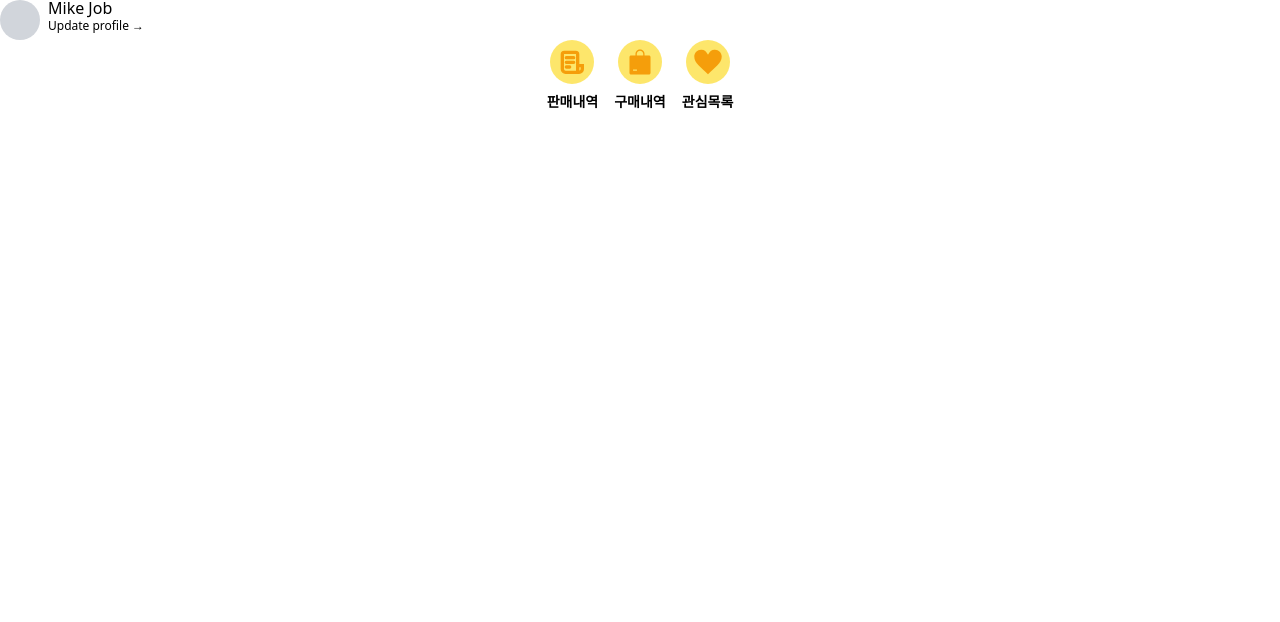
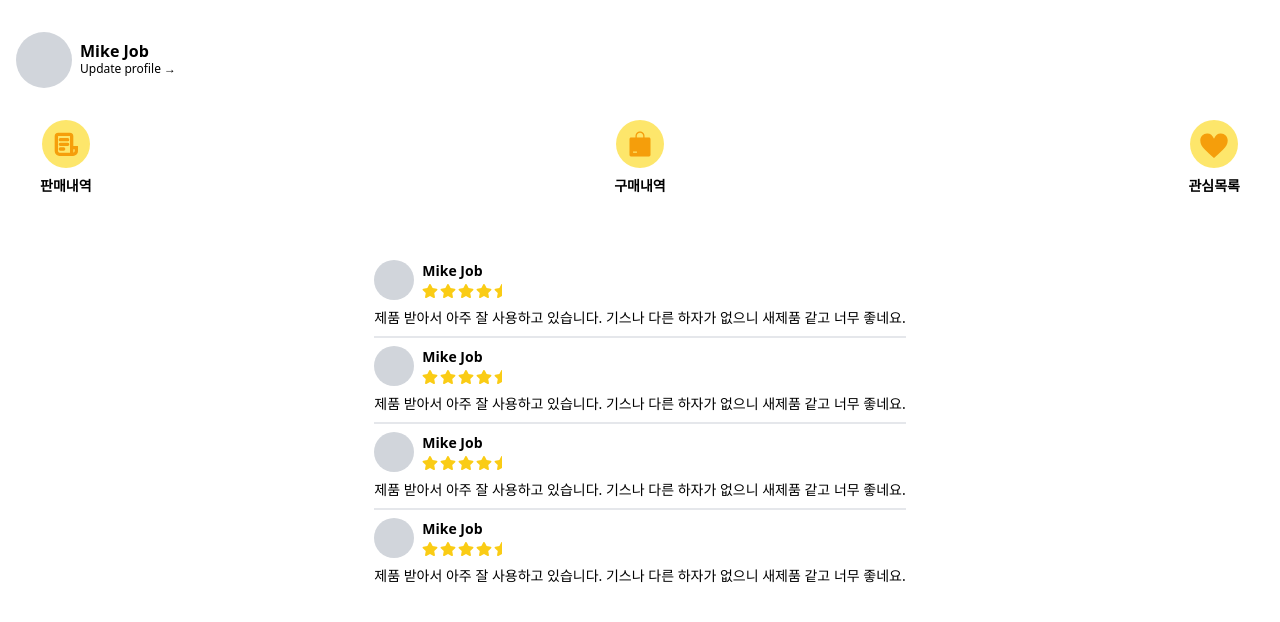
Before and after one commit to rnrudxo2872/market-c, a Next.js app: page /profile in a window 1280 px wide. Shown: the top 622 px of the page. Built offline with nearby package versions, Linux system fonts and the light colour scheme.

Commit message:
profile - 리뷰 뷰

```diff
--- /dev/null
+++ b/components/star.tsx
@@ -0,0 +1,29 @@
+export default function Stars({ fills }: { fills: number[] }) {
+  return (
+    <div className="flex gap-0.5">
+      {fills.map((fill, index) =>
+        fill === 0.5 ? (
+          <svg
+            viewBox="0 0 576 512"
+            xmlns="http://www.w3.org/2000/svg"
+            className="text-yellow-400 h-4 w-4"
+            fill="currentColor"
+            aria-hidden="true"
+          >
+            <path d="M288 0c-11.4 0-22.8 5.9-28.7 17.8L194 150.2 47.9 171.4c-26.2 3.8-36.7 36.1-17.7 54.6l105.7 103-25 145.5c-4.5 26.1 23 46 46.4 33.7L288 439.6V0z" />
+          </svg>
+        ) : fill === 0 ? null : (
+          <svg
+            viewBox="0 0 576 512"
+            xmlns="http://www.w3.org/2000/svg"
+            className="text-yellow-400 h-4 w-4"
+            fill="currentColor"
+            aria-hidden="true"
+          >
+            <path d="M316.7 17.8l65.43 132.4l146.4 21.29c26.27 3.796 36.79 36.09 17.75 54.59l-105.9 102.1l25.05 145.5c4.508 26.31-23.23 45.9-46.49 33.7L288 439.6l-130.9 68.7C133.8 520.5 106.1 500.9 110.6 474.6l25.05-145.5L29.72 226.1c-19.03-18.5-8.516-50.79 17.75-54.59l146.4-21.29l65.43-132.4C271.1-6.083 305-5.786 316.7 17.8z" />
+          </svg>
+        )
+      )}
+    </div>
+  );
+}
--- a/pages/profile.tsx
+++ b/pages/profile.tsx
@@ -1,13 +1,14 @@
 import { NextPage } from "next";
 import Link from "next/link";
+import Stars from "../components/star";
 
 const Profile: NextPage = () => {
   return (
-    <div className="flex flex-col">
-      <section className="flex gap-2 ">
-        <div className="w-10 h-10 rounded-full bg-gray-300" />
+    <div className="flex flex-col gap-8">
+      <section className="flex gap-2 pt-8 px-4 items-center">
+        <div className="w-14 h-14 rounded-full bg-gray-300" />
         <div className="flex flex-col leading-none">
-          <span>Mike Job</span>
+          <span className="font-semibold">Mike Job</span>
           <Link href={`/user/${1}/update`}>
             <a>
               <span className="text-xs">Update profile &rarr;</span>
@@ -15,42 +16,98 @@ const Profile: NextPage = () => {
           </Link>
         </div>
       </section>
-      <section className="flex mx-auto gap-4">
-        <div className="flex flex-col gap-2 items-center justify-center">
-          <button className="bg-yellow-300 bg-opacity-80 rounded-full p-1.5 fill-amber-500 stroke-amber-500">
+      <section className="flex justify-between gap-4 px-10">
+        <button className="flex flex-col gap-2 items-center justify-center">
           <svg
             viewBox="0 0 24 24"
             xmlns="http://www.w3.org/2000/svg"
-              className="w-8 h-8"
+            className="w-12 h-12 bg-yellow-300 bg-opacity-80 rounded-full p-2 fill-amber-500 stroke-amber-500"
           >
             <path d="M4 6.25C4 5.00736 5.00736 4 6.25 4H14.75C15.9926 4 17 5.00736 17 6.25V14H20.5V17.25C20.5 19.0449 19.0449 20.5 17.25 20.5H7.25C5.45507 20.5 4 19.0449 4 17.25V6.25ZM17 15.5V19H17.25C18.2165 19 19 18.2165 19 17.25V15.5H17ZM15.5 19V6.25C15.5 5.83579 15.1642 5.5 14.75 5.5H6.25C5.83579 5.5 5.5 5.83579 5.5 6.25V17.25C5.5 18.2165 6.2835 19 7.25 19H15.5ZM7.00001 8.75C7.00001 8.33579 7.3358 8 7.75001 8H13.25C13.6642 8 14 8.33579 14 8.75C14 9.16422 13.6642 9.5 13.25 9.5H7.75001C7.3358 9.5 7.00001 9.16422 7.00001 8.75ZM7.00001 12.25C7.00001 11.8358 7.3358 11.5 7.75001 11.5H13.25C13.6642 11.5 14 11.8358 14 12.25C14 12.6642 13.6642 13 13.25 13H7.75001C7.3358 13 7.00001 12.6642 7.00001 12.25ZM7.00001 15.75C7.00001 15.3358 7.3358 15 7.75001 15H10.25C10.6642 15 11 15.3358 11 15.75C11 16.1642 10.6642 16.5 10.25 16.5H7.75001C7.3358 16.5 7.00001 16.1642 7.00001 15.75Z" />
           </svg>
+          <span className="text-sm font-semibold">판매내역</span>
         </button>
-          <span className="text-sm font-semibold">판매내역</span>
-        </div>
-        <div className="flex flex-col gap-2 items-center justify-center">
-          <button className="bg-yellow-300 bg-opacity-80 rounded-full p-1.5 fill-amber-500 stroke-amber-500">
+        <button className="flex flex-col gap-2 items-center justify-center">
           <svg
             viewBox="0 0 1024 1024"
             xmlns="http://www.w3.org/2000/svg"
-              className="w-8 h-8"
+            className="w-12 h-12 bg-yellow-300 bg-opacity-80 rounded-full p-2 fill-amber-500 stroke-amber-500"
           >
             <path d="M798.5,303.5H656v-46.7c0-38.5-15-74.8-42.1-102c-27.2-27.3-63.4-42.3-101.9-42.3s-74.7,15-101.9,42.3  C383,182,368,218.3,368,256.8v46.7H225.5c-27.3,0-49.5,22.2-49.5,49.5V862c0,27.3,22.2,49.5,49.5,49.5h572.9  c27.3,0,49.5-22.2,49.5-49.5V353C847.9,325.7,825.7,303.5,798.5,303.5z M415,794.5H289v-40h126V794.5z M616,303.5H408v-46.7  c0-57.5,46.7-104.3,104-104.3s104,46.8,104,104.3V303.5z" />
           </svg>
+          <span className="text-sm font-semibold">구매내역</span>
         </button>
-          <span className="text-sm font-semibold">구매내역</span>
-        </div>
-        <div className="flex flex-col gap-2 items-center justify-center">
-          <button className="bg-yellow-300 bg-opacity-80 rounded-full p-1.5 fill-amber-500 stroke-amber-500">
+        <button className="flex flex-col gap-2 items-center justify-center">
           <svg
-              viewBox="0 0 512 512"
+            viewBox="0 0 512 452"
             xmlns="http://www.w3.org/2000/svg"
-              className="w-8 h-8"
+            className="w-12 h-12 bg-yellow-300 bg-opacity-80 rounded-full p-2 fill-amber-500 stroke-amber-500"
           >
             <path d="M365.4,59.628c60.56,0,109.6,49.03,109.6,109.47c0,109.47-109.6,171.8-219.06,281.271    C146.47,340.898,37,278.568,37,169.099c0-60.44,49.04-109.47,109.47-109.47c54.73,0,82.1,27.37,109.47,82.1    C283.3,86.999,310.67,59.628,365.4,59.628z" />
           </svg>
+          <span className="text-sm font-semibold">관심목록</span>
         </button>
-          <span className="text-sm font-semibold">관심목록</span>
+      </section>
+      <section className="flex flex-col divide-y-2 py-8 px-4 items-center">
+        <div className="flex flex-col gap-2 py-2 first:pt-0 last:pb-0">
+          <div className="flex gap-2 items-center">
+            <div className="w-10 h-10 rounded-full bg-gray-300" />
+            <div className="flex flex-col gap-0.5 leading-none">
+              <span className="text-sm font-semibold">Mike Job</span>
+              <Stars fills={[1, 1, 1, 1, 0.5]} />
+            </div>
+          </div>
+          <div>
+            <p className="text-sm">
+              제품 받아서 아주 잘 사용하고 있습니다. 기스나 다른 하자가 없으니
+              새제품 같고 너무 좋네요.
+            </p>
+          </div>
+        </div>
+        <div className="flex flex-col gap-2 py-2 first:pt-0 last:pb-0">
+          <div className="flex gap-2 items-center">
+            <div className="w-10 h-10 rounded-full bg-gray-300" />
+            <div className="flex flex-col gap-0.5 leading-none">
+              <span className="text-sm font-semibold">Mike Job</span>
+              <Stars fills={[1, 1, 1, 1, 0.5]} />
+            </div>
+          </div>
+          <div>
+            <p className="text-sm">
+              제품 받아서 아주 잘 사용하고 있습니다. 기스나 다른 하자가 없으니
+              새제품 같고 너무 좋네요.
+            </p>
+          </div>
+        </div>
+        <div className="flex flex-col gap-2 py-2 first:pt-0 last:pb-0">
+          <div className="flex gap-2 items-center">
+            <div className="w-10 h-10 rounded-full bg-gray-300" />
+            <div className="flex flex-col gap-0.5 leading-none">
+              <span className="text-sm font-semibold">Mike Job</span>
+              <Stars fills={[1, 1, 1, 1, 0.5]} />
+            </div>
+          </div>
+          <div>
+            <p className="text-sm">
+              제품 받아서 아주 잘 사용하고 있습니다. 기스나 다른 하자가 없으니
+              새제품 같고 너무 좋네요.
+            </p>
+          </div>
+        </div>
+        <div className="flex flex-col gap-2 py-2 first:pt-0 last:pb-0">
+          <div className="flex gap-2 items-center">
+            <div className="w-10 h-10 rounded-full bg-gray-300" />
+            <div className="flex flex-col gap-0.5 leading-none">
+              <span className="text-sm font-semibold">Mike Job</span>
+              <Stars fills={[1, 1, 1, 1, 0.5]} />
+            </div>
+          </div>
+          <div>
+            <p className="text-sm">
+              제품 받아서 아주 잘 사용하고 있습니다. 기스나 다른 하자가 없으니
+              새제품 같고 너무 좋네요.
+            </p>
+          </div>
         </div>
       </section>
     </div>
```
Lines whose indentation alone changed are shown as unchanged.
